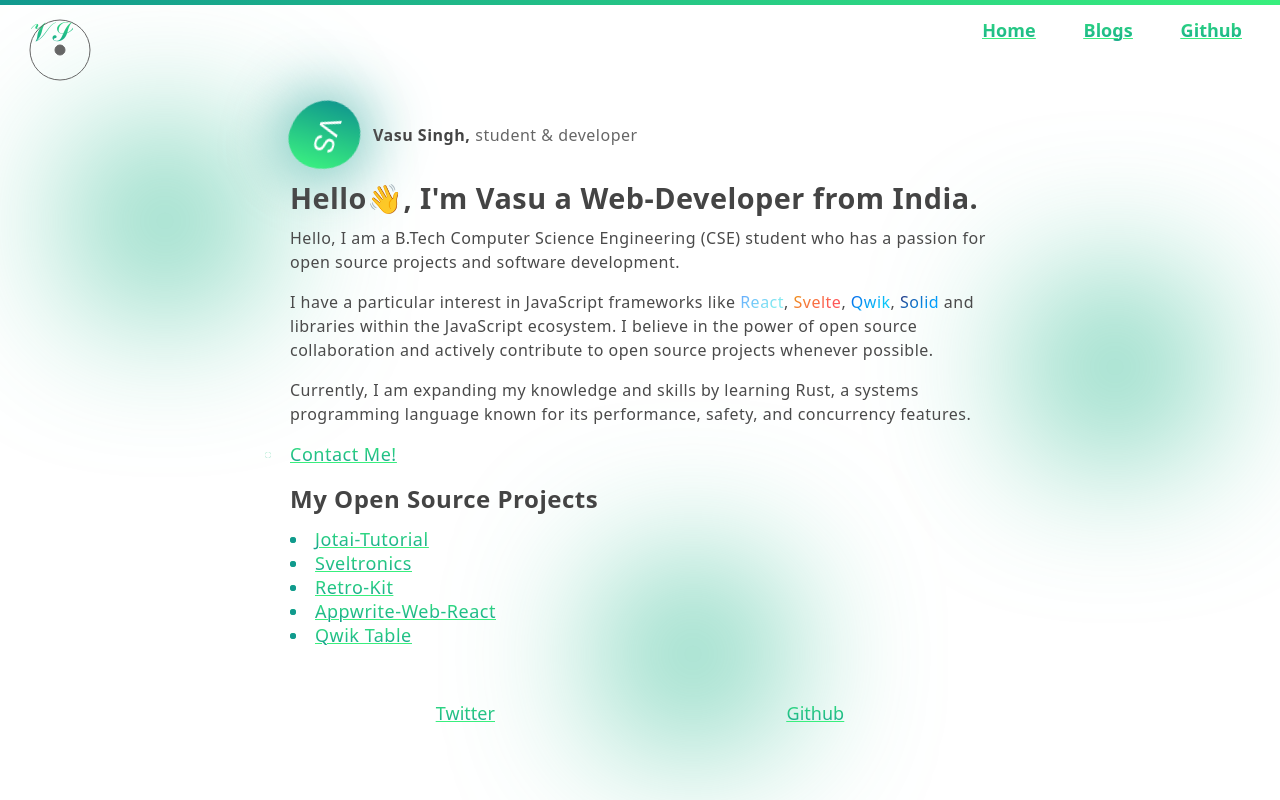
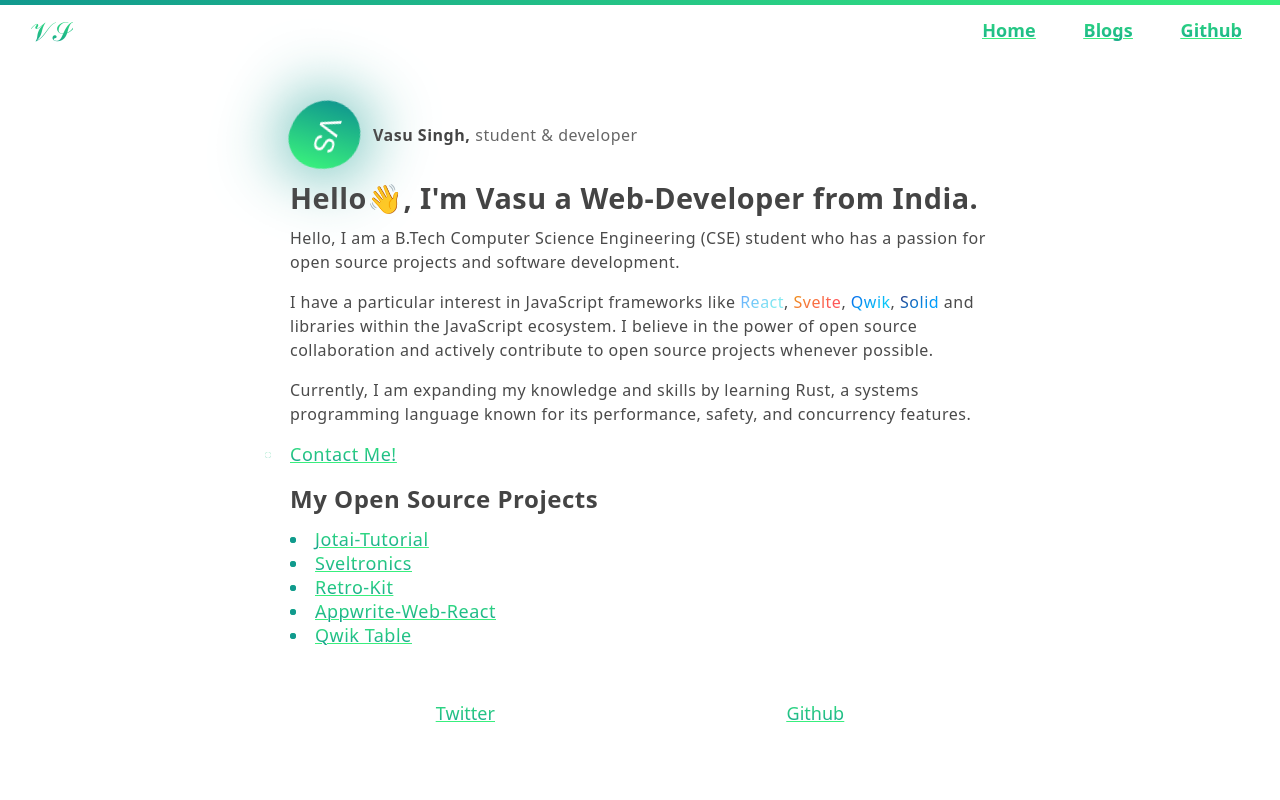
Before and after one commit to vasucp1207/vasu-dev, a SvelteKit app: page / in a window 1280 px wide. Built offline with nearby package versions, Linux system fonts and the light colour scheme; a web font is replaced by a local one.

Commit message:
remove cursor and gradient

```diff
--- a/src/routes/+layout.svelte
+++ b/src/routes/+layout.svelte
@@ -1,47 +1,8 @@
 <script>
 	import Header from './Header.svelte';
-	import { onMount } from 'svelte';
-	import { spring } from 'svelte/motion';
-
-	onMount(() => {
-		const svg = document.getElementById('svg');
-		window.addEventListener('load', (event) => {
-			console.log('The page has fully loaded');
-		});
-	});
-
-	let coords = spring(
-		{ x: 50, y: 50 },
-		{
-			stiffness: 0.03,
-			damping: 0.35
-		}
-	);
-	let dotsCoords = spring(
-		{ x: 50, y: 50 },
-		{
-			stiffness: 0.1,
-			damping: 0.35
-		}
-	);
-
-	let size = spring(30);
-	let dot = spring(5);
 </script>
 
 <div class="app">
-	<svg
-		id="svg"
-		on:mousemove={(e) => {
-			coords.set({ x: e.pageX, y: e.pageY });
-			dotsCoords.set({ x: e.pageX, y: e.pageY });
-		}}
-		on:mousedown={() => dot.set(10)}
-		on:mouseup={() => dot.set(5)}
-	>
-		<circle cx={$coords.x} cy={$coords.y} r={$size} />
-		<circle class="dot" cx={$dotsCoords.x} cy={$dotsCoords.y} r={$dot} />
-	</svg>
 	<div class="top-line" />
 	<Header />
 	<main>
@@ -59,22 +20,6 @@
 <style>
 	.app {
 		position: relative;
-	}
-	svg {
-		position: absolute;
-		height: 100%;
-		width: 99%;
-	}
-	circle {
-		position: relative;
-		fill: transparent;
-		stroke: var(--light-gray);
-		stroke-width: 1px;
-		z-index: 20;
-	}
-	.dot {
-		fill: var(--light-gray);
-		z-index: 20;
 	}
 	.top-line {
 		position: fixed;
--- a/src/routes/+page.svelte
+++ b/src/routes/+page.svelte
@@ -3,9 +3,9 @@
 </script>
 
 <div class="cont">
-	<div class="gradient-1" />
+	<!-- <div class="gradient-1" />
 	<div class="gradient-2" />
-	<div class="gradient-3" />
+	<div class="gradient-3" /> -->
 	<div class="wrap">
 		<div class="header">
 			<div class="blob">VS</div>
--- a/src/routes/blogs/+page.svelte
+++ b/src/routes/blogs/+page.svelte
@@ -5,8 +5,8 @@
 </script>
 
 <div class="blog-wrap">
-	<div class="gradient-1" />
-	<div class="gradient-2" />
+	<!-- <div class="gradient-1" />
+	<div class="gradient-2" /> -->
 	<div class="blog-home-cont">
 		<div class="blogs-head">Blogs</div>
 
--- a/src/routes/styles.css
+++ b/src/routes/styles.css
@@ -8,10 +8,6 @@
 	box-sizing: border-box;
 	margin: 0%;
 	padding: 0%;
-}
-
-html * {
-	cursor: none !important;
 }
 
 :root {
@@ -69,6 +65,11 @@ h1,
 h2 {
 	color: var(--light-black);
 	text-decoration: underline 2px #38ef7d;
+}
+
+h2 {
+	margin-top: 40px;
+	margin-bottom: 8px;
 }
 
 a {
```
Also changed, not shown: 1 other file (tests, documents, lock files or other folders).
